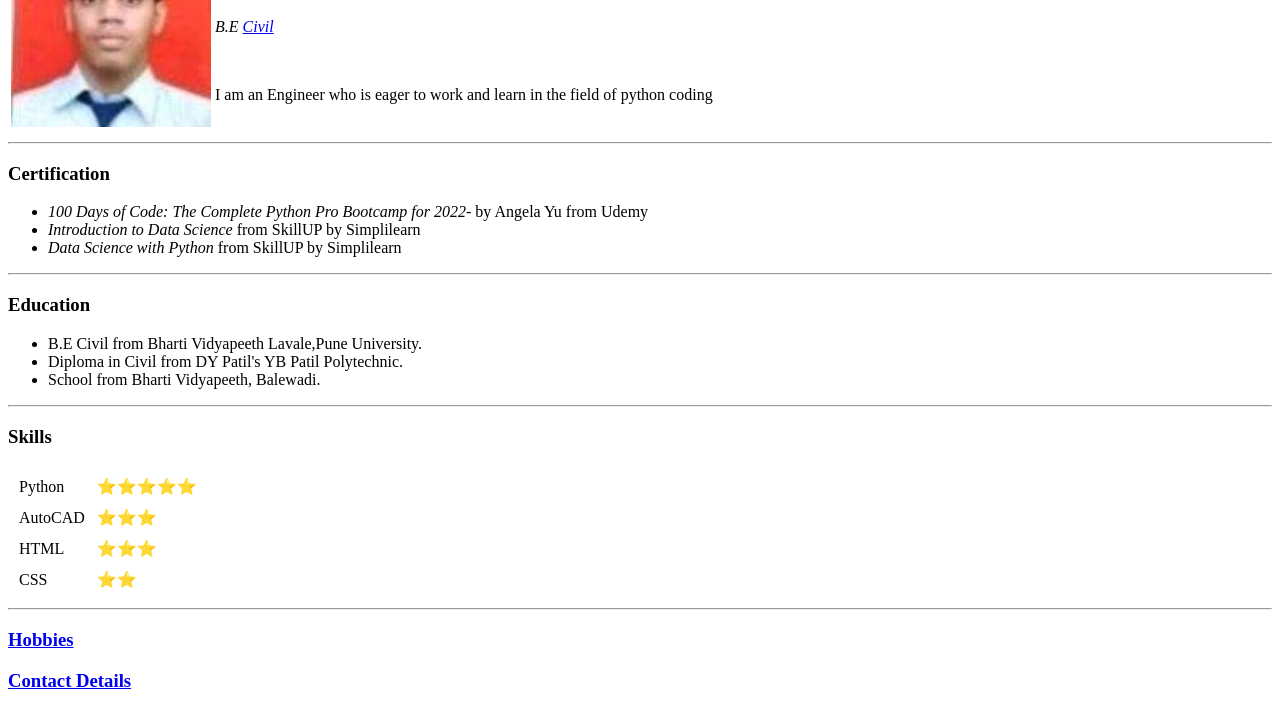
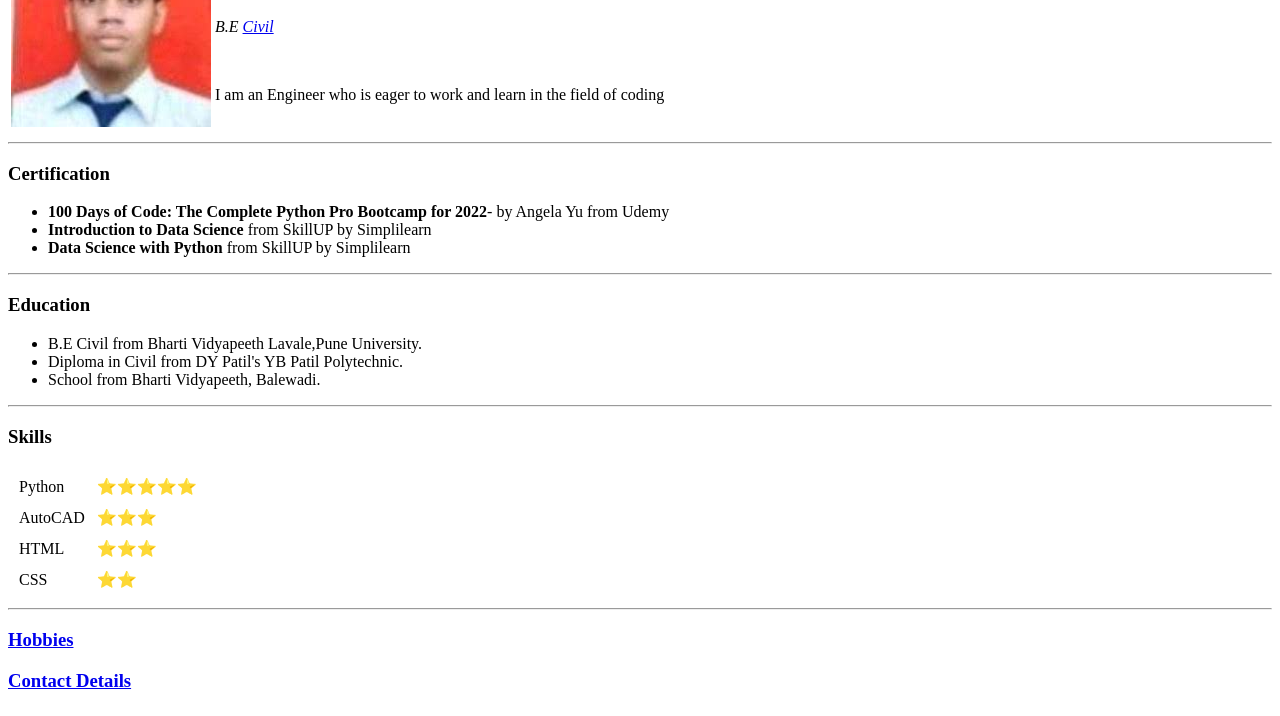
Before and after one commit to AkshayMinde/cv, a plain HTML site: page index.html in a window 1280 px wide. Shown: the part 84-800 px from the top of the page. Drawn offline with Linux system fonts and the light colour scheme.

```diff
--- a/index.html
+++ b/index.html
@@ -16,16 +16,16 @@
           <em>B.E <a href="https://en.wikipedia.org/wiki/Civil_engineering">Civil</a></em>
         </p>
         <br>
-        <p>I am an Engineer who is eager to work and learn in the field of python coding</p>
+        <p>I am an Engineer who is eager to work and learn in the field of coding</p>
       </td>
     </tr>
   </table>
   <hr>
   <h3>Certification</h3>
   <ul>
-    <li><em>100 Days of Code: The Complete Python Pro Bootcamp for 2022</em>- by Angela Yu from Udemy</li>
-    <li><em>Introduction to Data Science</em> from SkillUP by Simplilearn</li>
-    <li><em>Data Science with Python</em> from SkillUP by Simplilearn</li>
+    <li><b>100 Days of Code: The Complete Python Pro Bootcamp for 2022</b>- by Angela Yu from Udemy</li>
+    <li><b>Introduction to Data Science</b> from SkillUP by Simplilearn</li>
+    <li><b>Data Science with Python</b> from SkillUP by Simplilearn</li>
   </ul>
   <hr>
   <h3>Education</h3>
```
